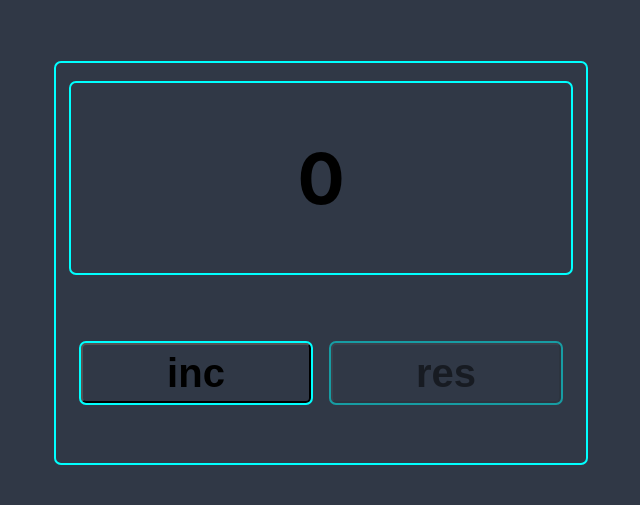
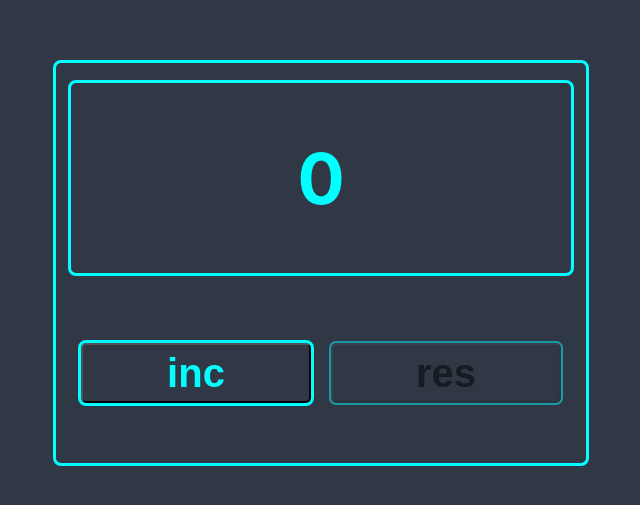
Before and after one commit to wewealka/1controlWork, a React (Create React App) app: page / in a window 1280 px wide. Shown: the part 137-642 px from the top of the page, without its empty margins (319-959 px from the left). Built offline with nearby package versions, Linux system fonts and the light colour scheme.

Commit message:
change styles a bit

```diff
--- a/src/control_work/ControlWorkStyles.ts
+++ b/src/control_work/ControlWorkStyles.ts
@@ -3,7 +3,7 @@ import styled from "styled-components";
 
 const MainContainer = styled.div`
     display: flex;
-    outline: 2px solid aqua;
+    outline: 3px solid aqua;
     border-radius: 5px;
     margin: 0 auto;
     max-width: 500px;
@@ -19,7 +19,7 @@ const Display = styled.div<DisplayProps>`
     display: flex;
     width: 100%;
     height: 50%;
-    outline: 2px solid aqua;
+    outline: 3px solid aqua;
     border-radius: 5px;
     margin: 0 auto;
     margin-top: 20px;
@@ -29,7 +29,7 @@ const Display = styled.div<DisplayProps>`
     font-weight: bold;
     align-items:center;
     justify-content: center;
-    color: ${props => (props.isRed ? 'red' : 'black')};
+    color: ${props => (props.isRed ? 'red' : 'aqua')};
 `;
 
 const ButtonContainer = styled.div`
@@ -44,12 +44,12 @@ const Button = styled.button`
     flex: 1;
     width:40%;
     height:60px;
-    outline: 2px solid aqua;
+    outline: 3px solid aqua;
     border-radius: 5px;
     margin: 0 10px;
     background-color:#303846;
     margin-top: 70px;
-    color:black;
+    color:${props => (props.disabled ?"black": "aqua")};
     font-size:40px;
     font-weight: bold;
     text-align: center;
@@ -66,7 +66,7 @@ const Button2 = styled.button`
     margin: 0 10px;
     background-color:#303846;
     margin-top: 70px;
-    color:black;
+    color: ${props => (props.disabled ?"black": "aqua")};
     font-size:40px;
     font-weight: bold;
     text-align: center;
```
